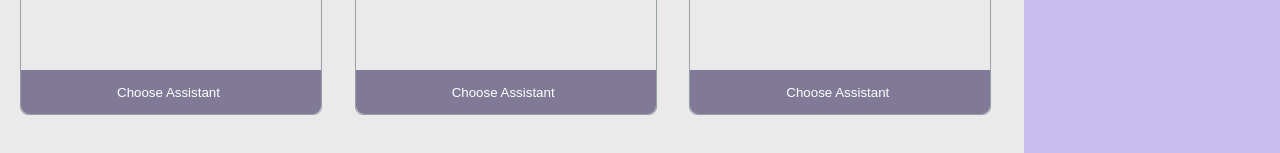
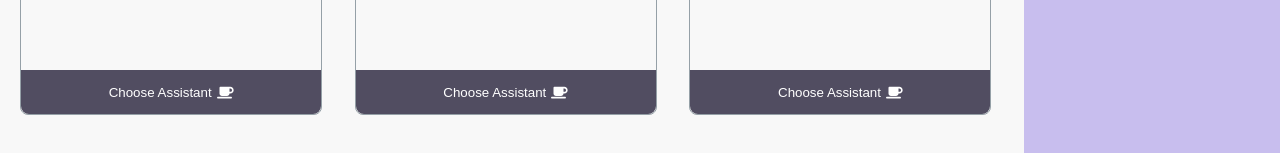
Before and after one commit to 7rahib/lucky-one-7rahib, a React (Create React App) app: page / in a window 1280 px wide. Shown: the part 497-650 px from the top of the page. Built offline with nearby package versions, Linux system fonts and the light colour scheme.

Commit message:
font-awesome icons added

```diff
--- a/package.json
+++ b/package.json
@@ -3,6 +3,9 @@
   "version": "0.1.0",
   "private": true,
   "dependencies": {
+    "@fortawesome/fontawesome-svg-core": "^6.1.1",
+    "@fortawesome/free-solid-svg-icons": "^6.1.1",
+    "@fortawesome/react-fontawesome": "^0.1.18",
     "@testing-library/jest-dom": "^5.16.3",
     "@testing-library/react": "^12.1.4",
     "@testing-library/user-event": "^13.5.0",
--- a/public/index.html
+++ b/public/index.html
@@ -1,14 +1,12 @@
 <!DOCTYPE html>
 <html lang="en">
+
 <head>
   <meta charset="utf-8" />
   <link rel="icon" href="%PUBLIC_URL%/favicon.ico" />
   <meta name="viewport" content="width=device-width, initial-scale=1" />
   <meta name="theme-color" content="#000000" />
-    <meta
-      name="description"
-      content="Web site created using create-react-app"
-    />
+  <meta name="description" content="Web site created using create-react-app" />
   <link rel="apple-touch-icon" href="%PUBLIC_URL%/logo192.png" />
   <!--
       manifest.json provides metadata used when your web app is installed on a
@@ -24,8 +22,9 @@
       work correctly both with client-side routing and a non-root public URL.
       Learn how to configure a non-root public URL by running `npm run build`.
     -->
-    <title>React App</title>
+  <title>Hire Your Assistant</title>
 </head>
+
 <body>
   <noscript>You need to enable JavaScript to run this app.</noscript>
   <div id="root"></div>
@@ -40,4 +39,5 @@
       To create a production bundle, use `npm run build` or `yarn build`.
     -->
 </body>
+
 </html>
--- a/src/App.css
+++ b/src/App.css
@@ -1,3 +1,3 @@
 .bg{
-  background-color: #eaeaea;
+  background-color: #f8f8f8;
 }
--- a/src/component/Product/Product.css
+++ b/src/component/Product/Product.css
@@ -29,7 +29,7 @@
 }
 .btn-card{
     width: 100%;
-    background-color: #807a97;
+    background-color: #514d61;
     border-radius: 0px 0px 8px 8px;
     border: none;
     position: absolute;
--- a/src/component/Product/Product.js
+++ b/src/component/Product/Product.js
@@ -1,4 +1,6 @@
 
+import { FontAwesomeIcon } from '@fortawesome/react-fontawesome';
+import { faCoffee } from '@fortawesome/free-solid-svg-icons'
 import React from 'react';
 import './Product.css'
 
@@ -15,6 +17,7 @@
             </div>
             <button onClick={() => props.handleAddToCart(props.product)} className='btn-card'>
                 <p>Choose Assistant</p>
+                <FontAwesomeIcon icon={faCoffee}></FontAwesomeIcon>
             </button>
         </div>
     );
```
Also changed, not shown: 1 other file (tests, documents, lock files or other folders). Lines whose indentation alone changed are shown as unchanged.
